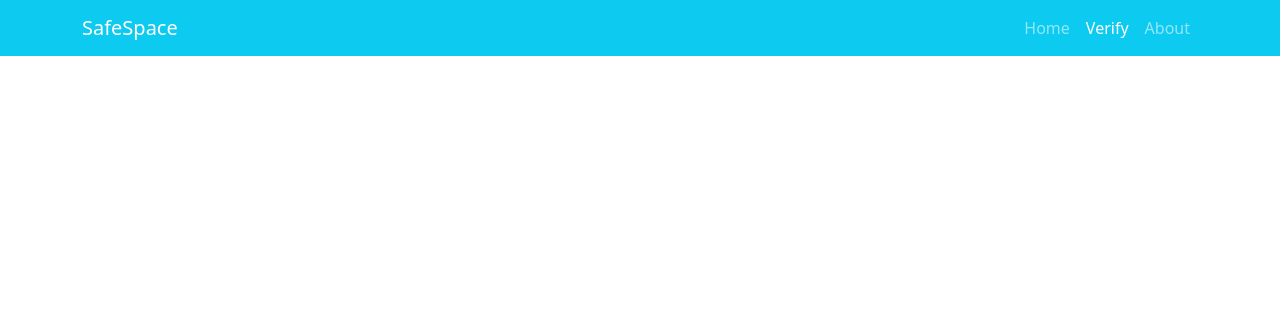
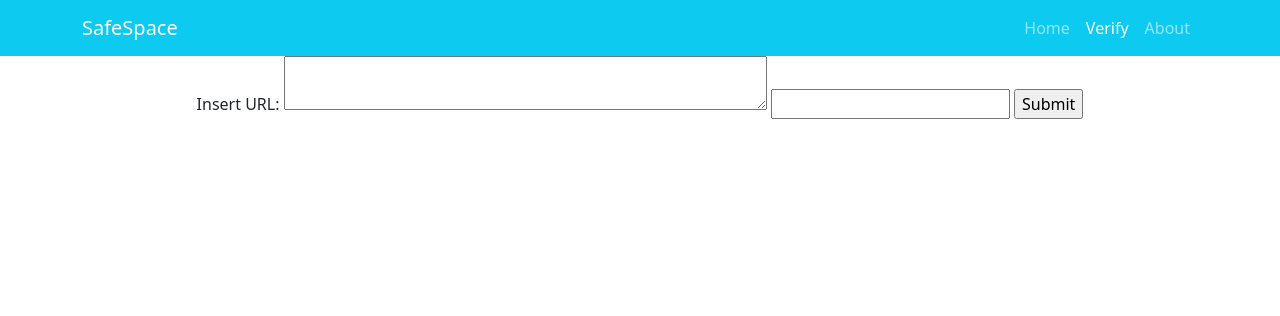
Before and after one commit to nealamendoza/CatHacks-Winter-Edition-2020, a Flask app: page /scan in a window 1280 px wide. Shown: the top 316 px of the page. Run offline with Flask 2, Linux system fonts and the light colour scheme; parts of the project's set-up code (start-up, migrations or seed data) failed here and were passed over.

Commit message:
update verify.html

```diff
--- a/functions.py
+++ b/functions.py
@@ -1,5 +1,5 @@
 import pymongo
-from keys import *
+#from keys import *
 from pymongo import MongoClient
 from webscraper import *
 
--- a/main.py
+++ b/main.py
@@ -1,7 +1,7 @@
 import requests
 from flask import Flask, render_template, flash, request
-from functions import *
-from webscraper import *
+#from functions import *
+#from webscraper import *
 app = Flask(__name__)
 
 @app.route('/' , methods = ['GET' , 'POST'])
--- a/templates/verify.html
+++ b/templates/verify.html
@@ -28,10 +28,19 @@
     <div class="container">
       <!--
       NEALA
-        - Create text that briefly describes the webstie
+        - Create text that briefly describes the website
+        <h1>Safespace is a website created to check if websites are appropriate to show to children. By pasting a URL, Space <h>
         - Create text asking user to enter their URL in
         - Create HTML form for flask to read in URL as well as a button to submit
       -->
+      <form class = "text-center" action="verify.html">
+        <label for="urlLink">Insert URL:</label>
+        <textarea cols="50">
+        </textarea>
+        <input type="text">
+        <input type="submit" value="Submit">
+      </form>
+
     </div>
   </body>
 </html>
```
Also changed, not shown: 2 other files.
